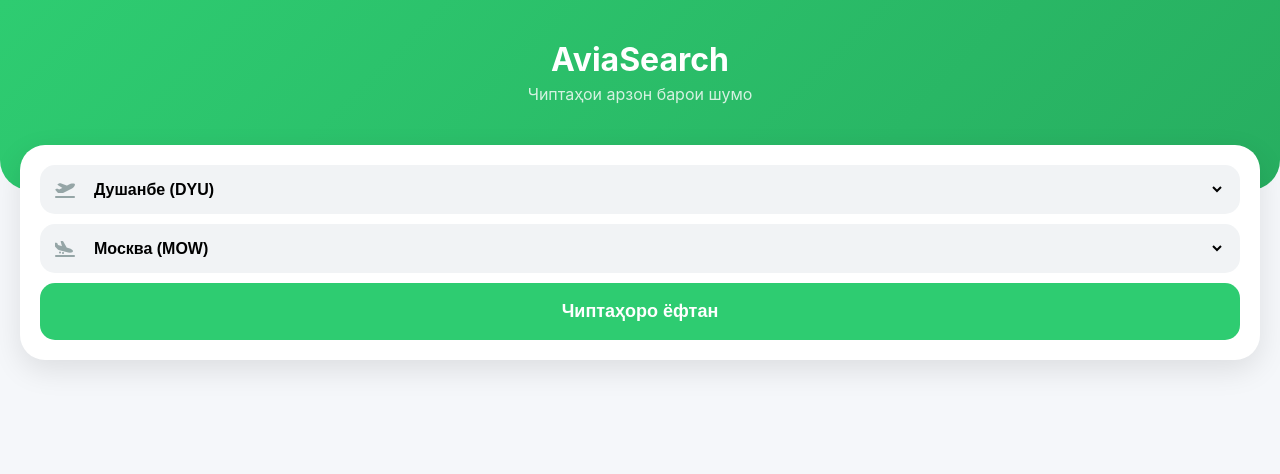
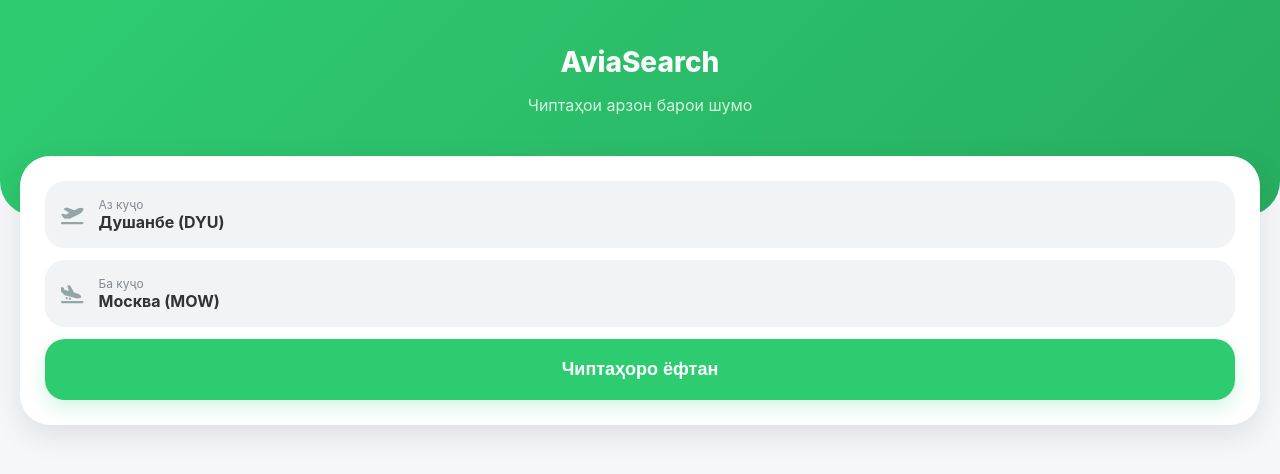
Before and after one commit to OSON-SAVDO/my-travel-app, a Flask app: page / in a window 1280 px wide. Shown: the top 474 px of the page. Run offline with Flask 3, Linux system fonts and the light colour scheme.

Commit message:
Update title and improve search card layout

```diff
--- a/templates/index.html
+++ b/templates/index.html
@@ -3,60 +3,60 @@
 <head>
     <meta charset="UTF-8">
     <meta name="viewport" content="width=device-width, initial-scale=1.0, maximum-scale=1.0, user-scalable=no">
-    <title>AviaSearch</title>
+    <title>AviaSearch Premium</title>
     <link href="https://cdnjs.cloudflare.com/ajax/libs/font-awesome/6.0.0/css/all.min.css" rel="stylesheet">
     <style>
         :root { --main: #2ecc71; --bg: #f5f7fa; }
-        body { font-family: -apple-system, sans-serif; background: var(--bg); margin: 0; }
+        body { font-family: -apple-system, sans-serif; background: var(--bg); margin: 0; padding-bottom: 30px; }
 
-        .header { background: linear-gradient(135deg, #2ecc71, #27ae60); padding: 40px 20px 70px 20px; border-radius: 0 0 30px 30px; color: white; text-align: center; }
+        /* Сарлавҳа мисли видео */
+        .header { background: linear-gradient(135deg, #2ecc71, #27ae60); padding: 45px 20px 85px 20px; border-radius: 0 0 35px 35px; color: white; text-align: center; }
+        .header h1 { margin: 0; font-size: 28px; font-weight: 800; }
 
-        /* Search Box */
-        .search-container { background: white; margin: -45px 20px 20px 20px; padding: 20px; border-radius: 25px; box-shadow: 0 10px 30px rgba(0,0,0,0.1); }
-        .input-group { background: #f1f3f5; padding: 15px; border-radius: 15px; margin-bottom: 10px; display: flex; align-items: center; }
-        .input-group i { color: #95a5a6; margin-right: 15px; width: 20px; }
-        select { border: none; background: transparent; width: 100%; font-size: 16px; font-weight: 600; outline: none; }
+        /* Қуттии ҷустуҷӯ */
+        .search-card { background: white; margin: -60px 20px 20px 20px; padding: 25px; border-radius: 30px; box-shadow: 0 10px 30px rgba(0,0,0,0.1); }
+        .input-item { background: #f1f3f5; padding: 16px; border-radius: 20px; margin-bottom: 12px; display: flex; align-items: center; cursor: pointer; }
+        .input-item i { color: #95a5a6; margin-right: 15px; font-size: 18px; }
+        .input-label { font-size: 12px; color: #7f8c8d; }
+        .input-value { font-size: 16px; font-weight: 700; color: #333; }
 
-        .btn-search { background: var(--main); color: white; border: none; width: 100%; padding: 18px; border-radius: 15px; font-size: 18px; font-weight: bold; cursor: pointer; }
+        .btn-main { background: var(--main); color: white; border: none; width: 100%; padding: 20px; border-radius: 20px; font-size: 18px; font-weight: 800; cursor: pointer; box-shadow: 0 8px 20px rgba(46, 204, 113, 0.2); }
 
-        /* Tickets (сонияи 0:32) */
-        .ticket-card { background: white; margin: 15px; padding: 20px; border-radius: 25px; box-shadow: 0 5px 15px rgba(0,0,0,0.05); }
-        .price { font-size: 24px; font-weight: 800; color: #2ecc71; margin-bottom: 15px; }
-        .route-info { display: flex; justify-content: space-between; align-items: center; }
-        .time { font-size: 20px; font-weight: bold; }
-        .city { font-size: 13px; color: #95a5a6; }
-        .path { flex-grow: 1; text-align: center; position: relative; margin: 0 15px; border-top: 2px dashed #eee; margin-top: 10px; }
-        .path::after { content: '✈️'; position: absolute; top: -14px; left: 45%; font-size: 14px; background: white; padding: 0 5px; }
+        /* Тарҳи чипта мисли видео сонияи 0:32 */
+        .ticket { background: white; margin: 20px; padding: 25px; border-radius: 25px; box-shadow: 0 5px 20px rgba(0,0,0,0.04); }
+        .t-price { font-size: 24px; font-weight: 900; color: #2d3436; margin-bottom: 15px; display: block; }
+        .t-info { display: flex; justify-content: space-between; align-items: center; }
+        .t-time { font-size: 22px; font-weight: 800; color: #333; }
+        .t-city { font-size: 13px; color: #95a5a6; font-weight: 600; margin-top: 4px; }
+        .t-path { flex-grow: 1; text-align: center; margin: 0 20px; position: relative; border-top: 2px dashed #eee; margin-top: 10px; }
+        .t-path::after { content: '✈️'; position: absolute; top: -14px; left: 45%; background: white; padding: 0 5px; font-size: 14px; }
 
-        /* Skeleton Loading */
-        .skeleton { height: 150px; background: #eee; border-radius: 20px; margin: 15px; animation: pulse 1.5s infinite; }
+        .t-footer { display: flex; justify-content: space-between; align-items: center; margin-top: 20px; padding-top: 20px; border-top: 1px solid #f8f9fa; }
+        .airline { font-weight: 700; color: #7f8c8d; font-size: 14px; display: flex; align-items: center; }
+        .btn-buy { background: #ff9f43; color: white; padding: 12px 25px; border-radius: 15px; text-decoration: none; font-weight: 800; font-size: 14px; }
+
+        /* Эффекти боршавӣ (Skeleton) */
+        .skeleton { height: 160px; background: #eee; border-radius: 25px; margin: 20px; animation: pulse 1.5s infinite; }
         @keyframes pulse { 50% { opacity: 0.5; } }
     </style>
 </head>
 <body>
 
 <div class="header">
-    <h1 style="margin:0">AviaSearch</h1>
-    <p style="opacity:0.8; margin-top:5px;">Чиптаҳои арзон барои шумо</p>
+    <h1>AviaSearch</h1>
+    <p style="opacity:0.8">Чиптаҳои арзон барои шумо</p>
 </div>
 
-<div class="search-container">
-    <div class="input-group">
+<div class="search-card">
+    <div class="input-item">
         <i class="fas fa-plane-departure"></i>
-        <select id="origin">
-            <option value="DYU">Душанбе (DYU)</option>
-            <option value="LBD">Хуҷанд (LBD)</option>
-        </select>
+        <div><div class="input-label">Аз куҷо</div><div class="input-value">Душанбе (DYU)</div></div>
     </div>
-    <div class="input-group">
+    <div class="input-item">
         <i class="fas fa-plane-arrival"></i>
-        <select id="destination">
-            <option value="MOW">Москва (MOW)</option>
-            <option value="TAS">Тошканд (TAS)</option>
-            <option value="IST">Истанбул (IST)</option>
-        </select>
+        <div><div class="input-label">Ба куҷо</div><div class="input-value">Москва (MOW)</div></div>
     </div>
-    <button class="btn-search" onclick="fetchTickets()">Чиптаҳоро ёфтан</button>
+    <button class="btn-main" onclick="search()">Чиптаҳоро ёфтан</button>
 </div>
 
 <div id="loader" style="display:none">
@@ -67,45 +67,43 @@
 <div id="results"></div>
 
 <script>
-async function fetchTickets() {
-    const results = document.getElementById('results');
+async function search() {
+    const resDiv = document.getElementById('results');
     const loader = document.getElementById('loader');
-    const origin = document.getElementById('origin').value;
-    const dest = document.getElementById('destination').value;
 
-    results.innerHTML = '';
+    resDiv.innerHTML = '';
     loader.style.display = 'block';
 
     try {
-        const response = await fetch(`/api/search?origin=${origin}&destination=${dest}`);
+        const response = await fetch('/api/search?origin=DYU&destination=MOW');
         const data = await response.json();
         loader.style.display = 'none';
 
         if(data.success && data.data.length > 0) {
-            data.data.forEach(flight => {
-                results.innerHTML += `
-                    <div class="ticket-card">
-                        <div class="price">${flight.price} TJS</div>
-                        <div class="route-info">
-                            <div><div class="time">08:00</div><div class="city">${flight.origin}</div></div>
-                            <div class="path"></div>
-                            <div style="text-align:right"><div class="time">12:30</div><div class="city">${flight.destination}</div></div>
-                        </div>
-                        <div style="margin-top:15px; display:flex; justify-content:space-between; align-items:center;">
-                            <span style="font-weight:bold; color:#7f8c8d;">${flight.airline}</span>
-                            <a href="https://www.aviasales.com${flight.link}" target="_blank"
-                               style="background:#ff9f43; color:white; padding:10px 20px; border-radius:12px; text-decoration:none; font-weight:bold;">Харидан</a>
-                        </div>
-                    </div>`;
+            data.data.forEach(f => {
+                resDiv.innerHTML += `
+                <div class="ticket">
+                    <span class="t-price">${f.price} TJS</span>
+                    <div class="t-info">
+                        <div><div class="t-time">07:30</div><div class="t-city">${f.origin}</div></div>
+                        <div class="t-path"></div>
+                        <div style="text-align:right"><div class="t-time">11:50</div><div class="t-city">${f.destination}</div></div>
+                    </div>
+                    <div class="t-footer">
+                        <div class="airline"><i class="fas fa-plane" style="margin-right:10px; color:var(--main)"></i> ${f.airline}</div>
+                        <a href="https://www.aviasales.com${f.link}" class="btn-buy" target="_blank">Харидан</a>
+                    </div>
+                </div>`;
             });
         } else {
-            results.innerHTML = '<p style="text-align:center; color:#95a5a6;">Чипта ёфт нашуд</p>';
+            resDiv.innerHTML = '<p style="text-align:center; color:gray; padding:20px;">Маълумот ёфт нашуд</p>';
         }
-    } catch (e) {
+    } catch(e) {
         loader.style.display = 'none';
-        results.innerHTML = '<p style="text-align:center; color:red;">Хатогии API</p>';
+        resDiv.innerHTML = '<p style="text-align:center; color:red;">Хатогии API</p>';
     }
 }
 </script>
+
 </body>
 </html>
```
